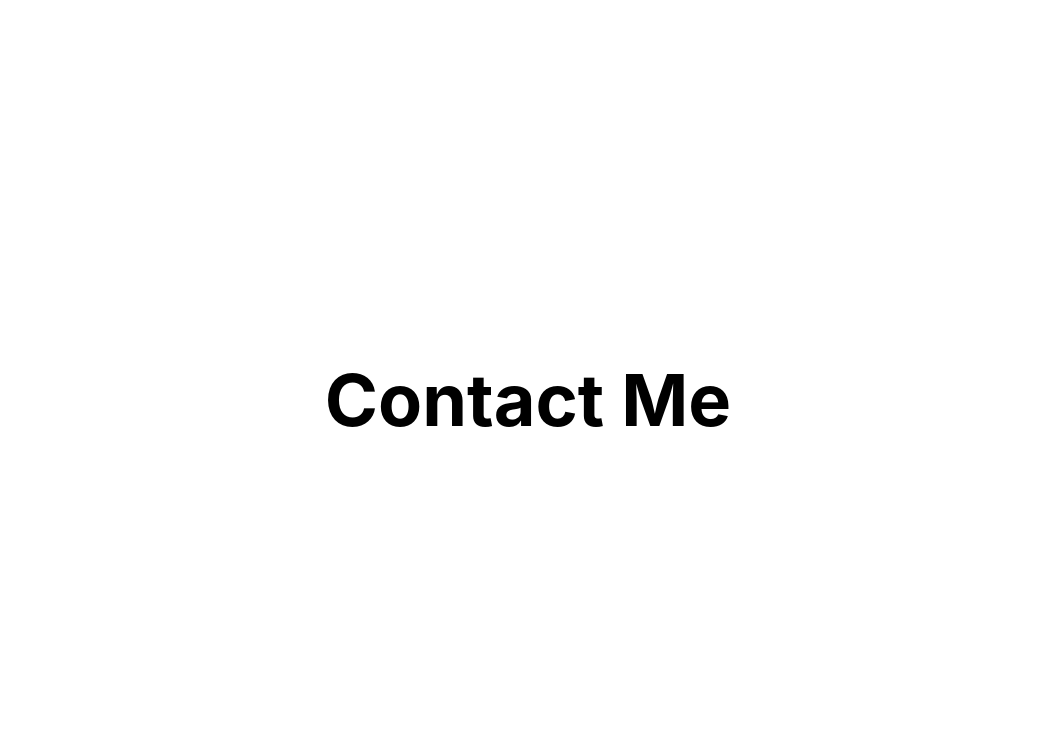
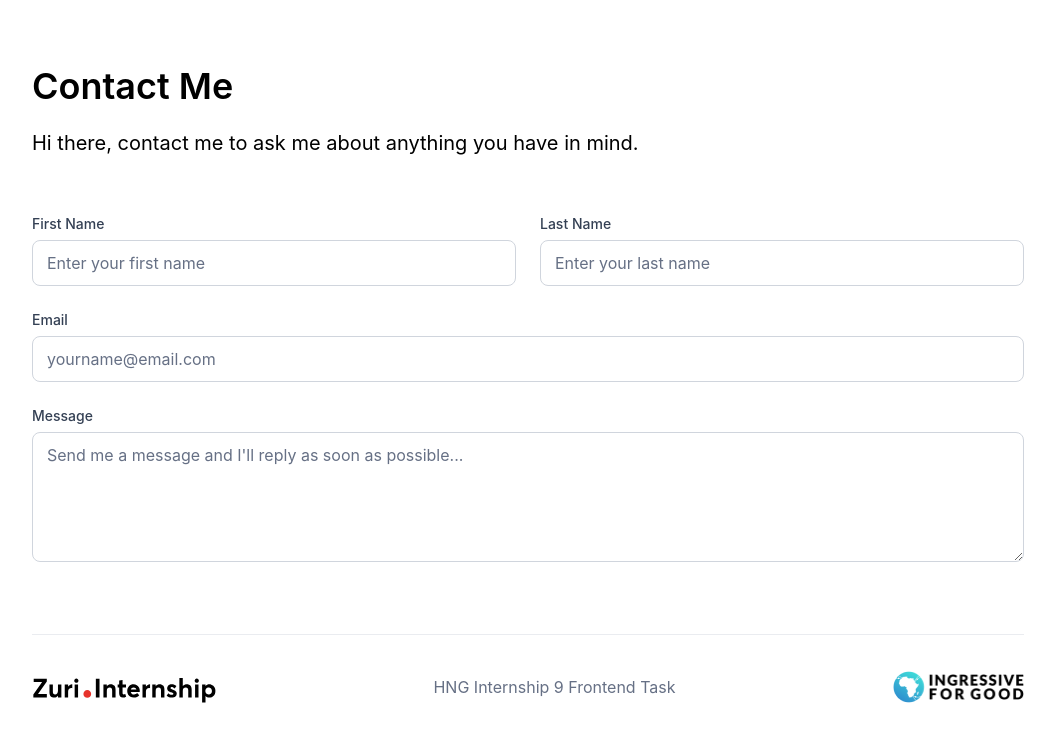
Before and after one commit to akuya-ekorot/hng-internship-9, a React (Create React App) app in the folder stage-2/: page /contact in a window 1280 px wide. Shown: the top 742 px of the page, without its empty margins (112-1167 px from the left). Built offline with nearby package versions, Linux system fonts and the light colour scheme.

Commit message:
feat: add input fields to form in contact page

```diff
--- /dev/null
+++ b/stage-2/src/components/FormInput.jsx
@@ -0,0 +1,23 @@
+const FormInput = ({ label, placeholder, type }) => {
+  const tailwindStyles =
+    "border border-gray-300 focus:border-primary-300 rounded-lg py-[10px] px-[14px] text-md text-gray-900 placeholder:text-md placeholder:text-gray-500 focus:outline-none";
+  return (
+    <div className="flex flex-col gap-[6px] grow">
+      <label className="text-gray-700 text-sm font-medium">{label}</label>
+      {type != "textarea" ? (
+        <input
+          className={tailwindStyles}
+          type={type}
+          placeholder={placeholder}
+        />
+      ) : (
+        <textarea
+          className={`${tailwindStyles} h-[130px]`}
+          placeholder={placeholder}
+        ></textarea>
+      )}
+    </div>
+  );
+};
+
+export default FormInput;
--- a/stage-2/src/routes/contact.jsx
+++ b/stage-2/src/routes/contact.jsx
@@ -1,7 +1,47 @@
+import Footer from "../components/Footer";
+import { Form } from "react-router-dom";
+import FormInput from "../components/FormInput";
+
 const Contact = () => {
   return (
-    <div className="flex w-screen h-screen items-center justify-center">
-      <h1 className="text-display-2xl font-bold">Contact Me</h1>
+    <div className="w-full flex flex-col items-stretch pt-[64px] pb-[32px] md:pb-[64px] gap-[24px] md:px-[112px] px-[16px]">
+      <section className="w-full flex items-stretch max-w-[1216px] m-auto">
+        <main className="md:px-[32px] grow">
+          <div className="content flex flex-col md:gap-[56px] gap-[32px]">
+            <header className="flex flex-col gap-[20px]">
+              <h1 className="text-display-md font-semibold">Contact Me</h1>
+              <p className="text-xl font-normal">
+                Hi there, contact me to ask me about anything you have in mind.
+              </p>
+            </header>
+            <Form className="flex flex-col gap-[24px]">
+              <div className="flex gap-[24px]">
+                <FormInput
+                  label={`First Name`}
+                  placeholder={`Enter your first name`}
+                  type={`text`}
+                />
+                <FormInput
+                  label={`Last Name`}
+                  placeholder={`Enter your last name`}
+                  type={`text`}
+                />
+              </div>
+              <FormInput
+                label={`Email`}
+                placeholder={`yourname@email.com`}
+                type={`email`}
+              />
+              <FormInput
+                label={`Message`}
+                placeholder={`Send me a message and I'll reply as soon as possible...`}
+                type={`textarea`}
+              />
+            </Form>
+          </div>
+        </main>
+      </section>
+      <Footer />
     </div>
   );
 };
```
